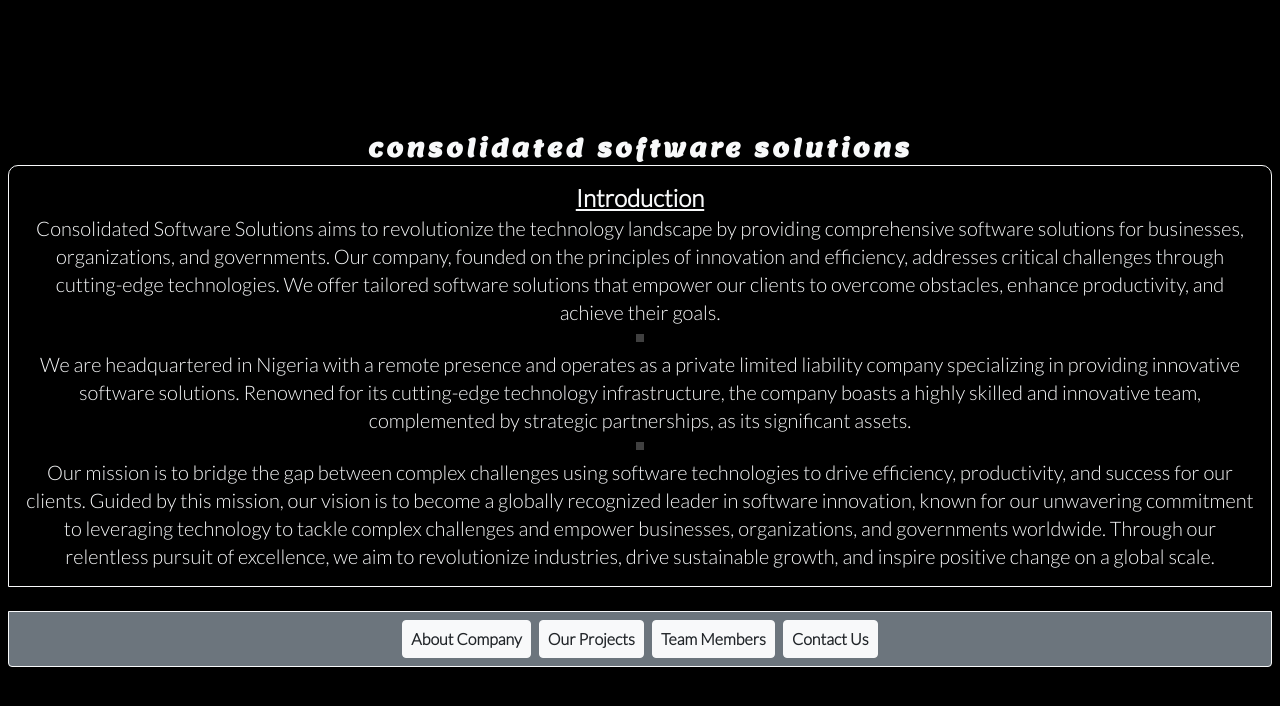
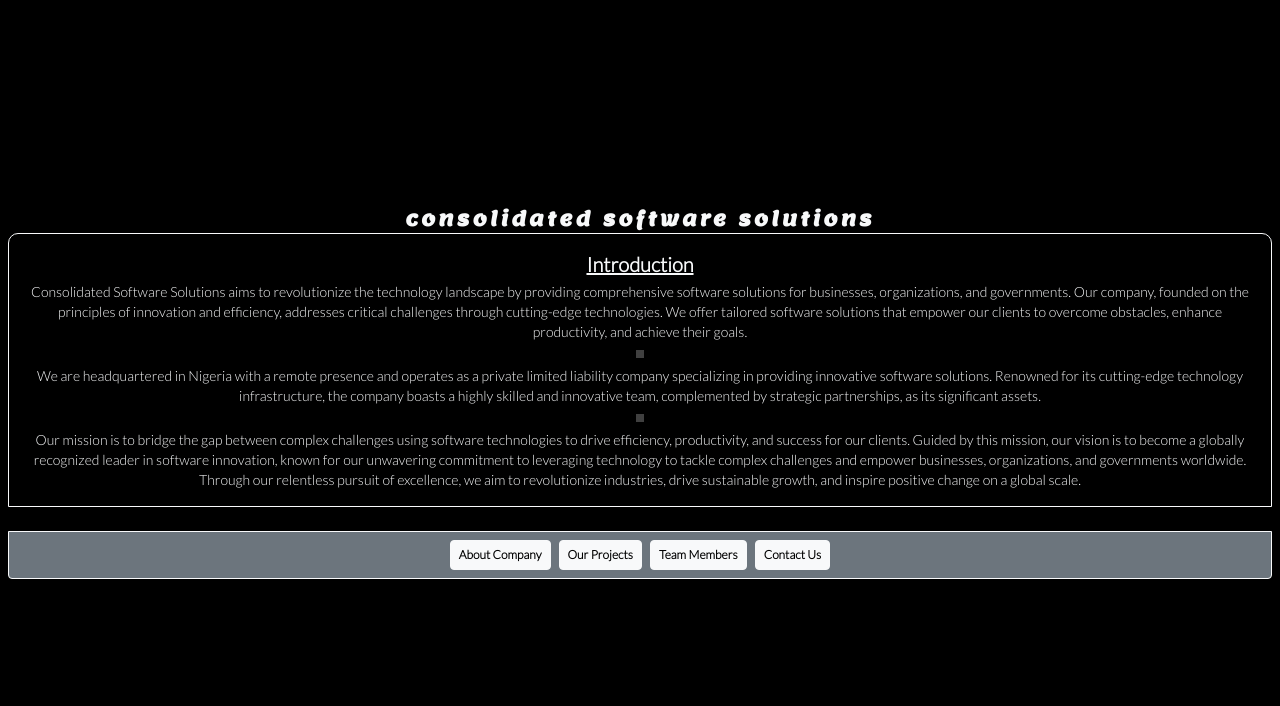
Before and after one commit to MbesseyGodwin/company-profile, a plain HTML site: page index.html in a window 1280 px wide. Drawn offline with nearby package versions, Linux system fonts and the light colour scheme.

Commit message:
reduced font  size for the landing page

```diff
--- a/index.html
+++ b/index.html
@@ -20,14 +20,14 @@
 <body class="mx-2">
     <div class="wrapper w-100">
         <!-- Personal Information Section -->
-        <h1 class="fullname text-2xl text-light text-center">consolidated software solutions</h1>
+        <h1 class="fullname text-xl text-light text-center">consolidated software solutions</h1>
 
         <!-- Profile Container -->
         <!-- Profile Container -->
         <div class="profile container border border-light">
             <div class="overlay d-flex justify-content-center align-items-center flex-column py-3">
-                <p class="text-light text-2xl text-center fw-bold font-bold text-decoration-underline">Introduction</p>
-                <p class="text-light text-xl sm-text-sm text-center">
+                <p class="text-light text-xl text-center mb-1 fw-bolder font-bold text-decoration-underline">Introduction</p>
+                <p class="text-light text-sm sm-text-sm text-center">
                     Consolidated Software Solutions aims to revolutionize the technology landscape by providing
                     comprehensive software solutions for businesses, organizations, and governments. Our company,
                     founded on the principles of innovation and efficiency, addresses critical challenges through
@@ -37,7 +37,7 @@
 
                 <hr class="p-1 my-2 bg-white bg-light">
 
-                <p class="text-light text-xl text-center">
+                <p class="text-light text-sm text-center">
                     We are headquartered in Nigeria with a remote presence and operates as a
                     private limited liability company specializing in providing innovative software solutions. Renowned
                     for its cutting-edge technology infrastructure, the company boasts a highly skilled and innovative
@@ -47,7 +47,7 @@
 
                 <hr class="p-1 my-2 bg-white bg-light">
 
-                <p class="text-light text-xl text-center">
+                <p class="text-light text-sm text-center">
                     Our mission is to bridge the gap between complex challenges using software technologies to drive
                     efficiency, productivity, and success for our clients. Guided by this mission, our vision is to
                     become a globally recognized leader in software innovation, known for our unwavering commitment to
@@ -61,12 +61,12 @@
 
         <!-- Navigation Section -->
         <div
-            class="container text-center mt-md-4 mt-sm-0 d-flex justify-content-center bg-secondary border border-light rounded-bottom p-2">
+            class="container text-center mb-3 mt-md-4 mt-sm-0 d-flex justify-content-center bg-secondary border border-light rounded-bottom p-2">
             <!-- Navigation Links -->
-            <a class="btn-nav btn btn-light mx-1 px-2 fw-bold font-weight-bold" href="./profile.html">About Company</a>
-            <a class="btn-nav btn btn-light mx-1 px-2 fw-bold font-weight-bold" href="./projects.html">Our Projects</a>
-            <a class="btn-nav btn btn-light mx-1 px-2 fw-bold font-weight-bold" href="./skills.html">Team Members</a>
-            <a class="btn-nav btn btn-light mx-1 px-2 fw-bold font-weight-bold" href="./experience.html">Contact Us</a>
+            <a class="btn-nav btn btn-light mx-1 badge p-2" href="./profile.html">About Company</a>
+            <a class="btn-nav btn btn-light mx-1 badge p-2" href="./projects.html">Our Projects</a>
+            <a class="btn-nav btn btn-light mx-1 badge p-2" href="./skills.html">Team Members</a>
+            <a class="btn-nav btn btn-light mx-1 badge p-2" href="./experience.html">Contact Us</a>
         </div>
     </div>
 
--- a/style/style.css
+++ b/style/style.css
@@ -93,8 +93,13 @@ h1,
     flex-direction: column;
 }
 
+.btn-nav {
+    color: #000000;
+    font-weight: 900;
+}
+
 .btn-nav:hover {
-    background-color: green;
+    background-color: rgb(0, 0, 0);
     color: #ffffff;
     font-weight: 900;
 }
```
